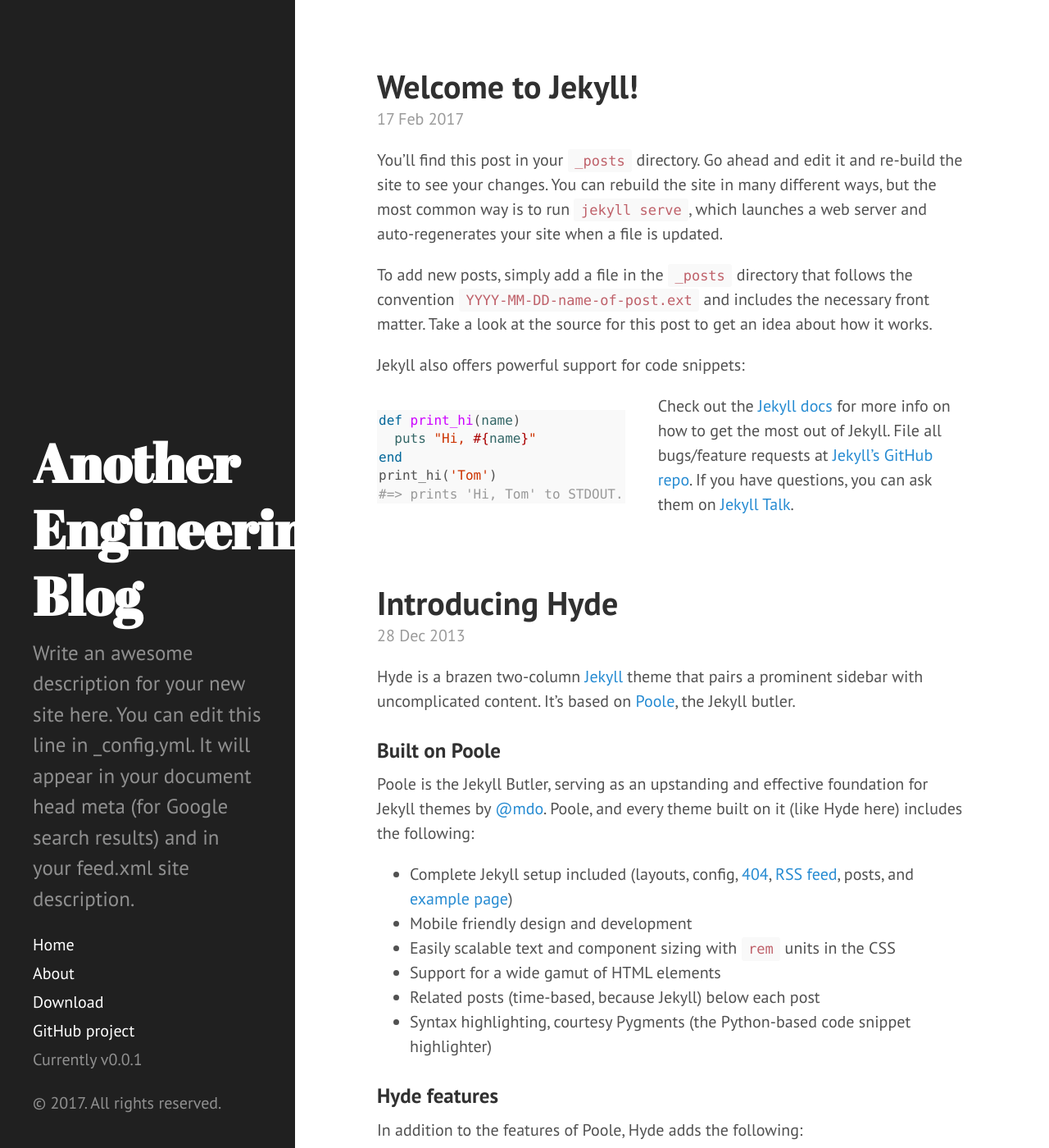
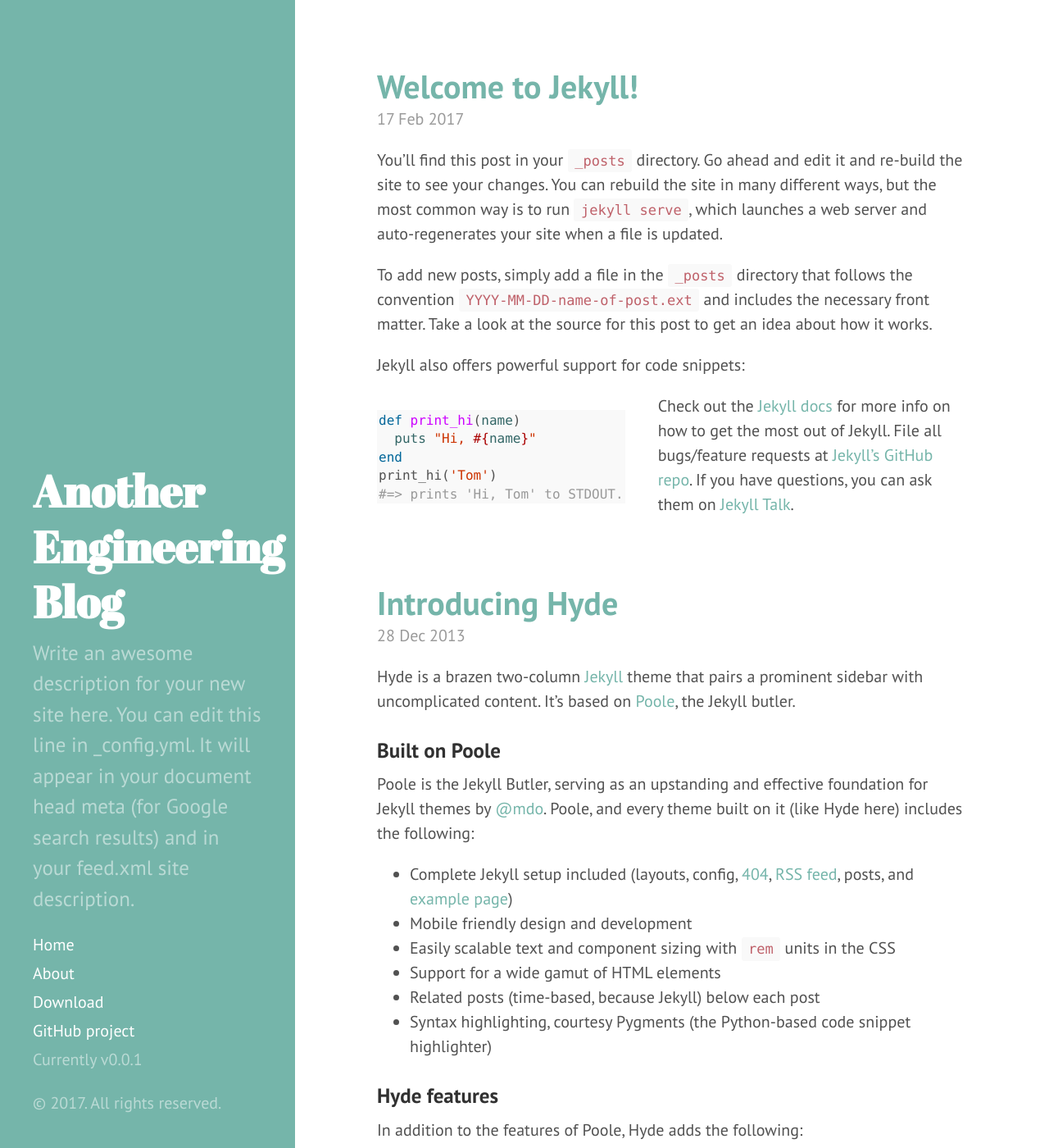
Before and after one commit to WillHennessey/WillHennessey.github.io, a Jekyll site: the page built from index.html, in a window 1280 px wide and 1400 px high. Shown: the whole window at 82% size. Built offline with Jekyll 4.4.1, drawn with Linux system fonts in a browser that asks for light colours; the list of posts is cut into pages by our own code.

Commit message:
Changing theme color and H1 sizing

```diff
--- a/_layouts/default.html
+++ b/_layouts/default.html
@@ -3,7 +3,7 @@
 
   {% include head.html %}
 
-  <body>
+  <body class="theme-base-0c">
 
     {% include sidebar.html %}
 
--- a/public/css/hyde.css
+++ b/public/css/hyde.css
@@ -80,7 +80,7 @@ html {
   color: #fff;
   margin-top: 0;
   font-family: "Abril Fatface", serif;
-  font-size: 3.25rem;
+  font-size: 2.7rem;
 }
 
 /* Sidebar nav */
```
